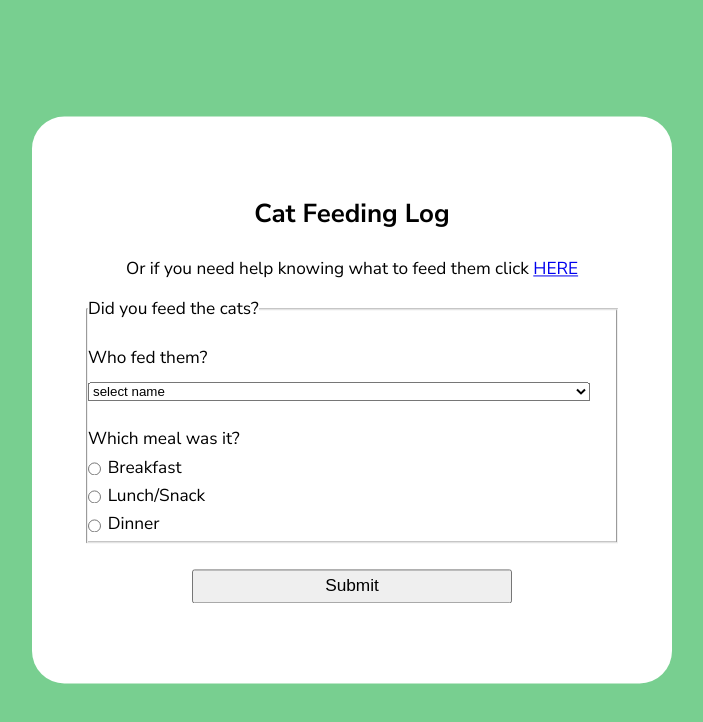
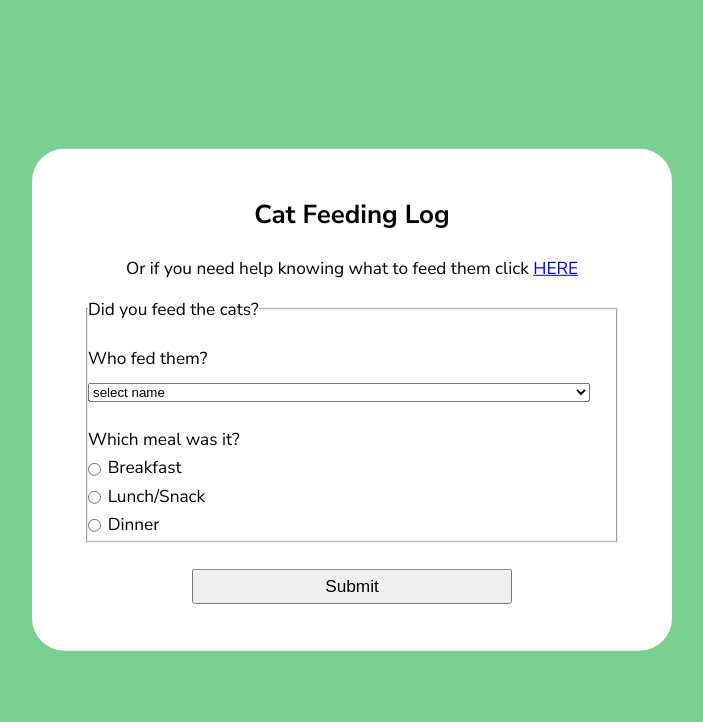
Before and after one commit to BraveLilFox/Roomates, a plain HTML site: page index.html in a window 1280 px wide. Shown: the whole page, without its empty margins (288-991 px from the left). Drawn offline with Linux system fonts and the light colour scheme.

Commit message:
Update main.css

```diff
--- a/main.css
+++ b/main.css
@@ -36,7 +36,7 @@ body{
     left: 50%;
     background-color: #fff;
     width: 80vmin;
-    padding: 5em 5em;
+    padding: 2em 5em;
     border-radius: 3em;
 }
 
```
